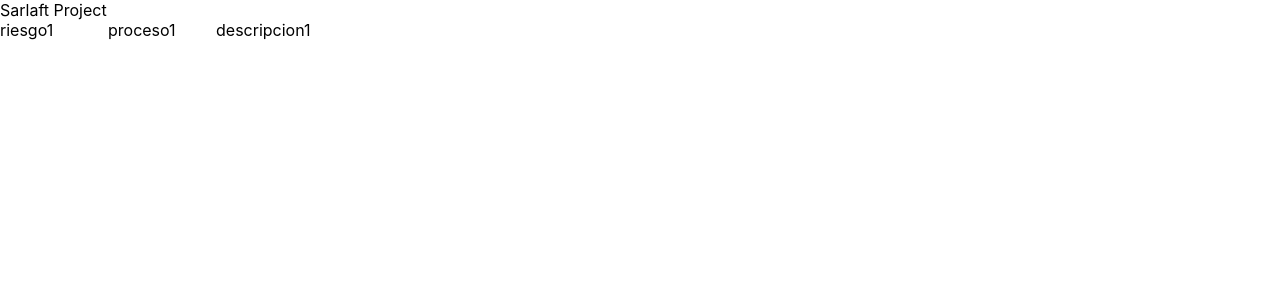
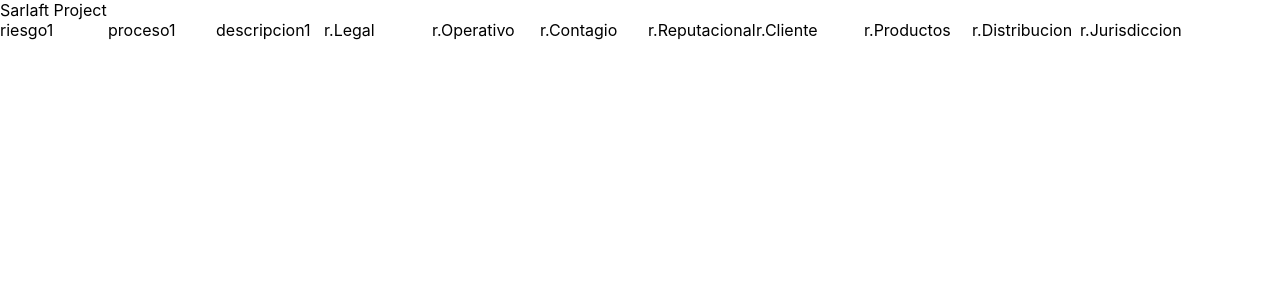
Before and after one commit to ProjectSarlaft/SarlaftProjectFront, a React (Create React App) app: page / in a window 1280 px wide. Shown: the top 300 px of the page. Built offline with nearby package versions, Linux system fonts and the light colour scheme.

Commit message:
Factores de Riesgo y Riesgos Asociados

```diff
--- a/src/App.js
+++ b/src/App.js
@@ -1,5 +1,7 @@
 import React, { Component } from 'react'; import { Row, Col } from 'react-flexbox-grid';
 import Riesgo from './componentes/Riesgo';
+import RiesgosAsociados from './componentes/RiesgosAsociados';
+import FactoresRiesgo from './componentes/FactoresRiesgo';
 
 class App extends Component {
   render() {
@@ -9,6 +11,10 @@ class App extends Component {
 
           <Row>
             <Col  md={3} lg={3} ><Riesgo riesgo = "riesgo1" proceso = "proceso1" descripcion = "descripcion1" ></Riesgo></Col>
+            <Col  md={4} lg={4} ><RiesgosAsociados riesgoLegal = "r.Legal" riesgoOperativo = "r.Operativo" riesgoContagio = "r.Contagio"
+                                  riesgoReputacional = "r.Reputacional"></RiesgosAsociados></Col>
+            <Col  md={4} lg={4} ><FactoresRiesgo riesgoCliente = "r.Cliente" riesgoProductos = "r.Productos" riesgoDistribucion = "r.Distribucion"
+                                  riesgoJurisdiccion = "r.Jurisdiccion"></FactoresRiesgo></Col>
           </Row>
       </div>
     );
--- /dev/null
+++ b/src/componentes/FactoresRiesgo.js
@@ -0,0 +1,28 @@
+import {Row, Col } from 'react-flexbox-grid';
+import React, { Component } from 'react';
+
+class FactoresRiesgo extends Component {
+    constructor(props) {
+        super(props);
+        this.state = {
+            riesgoCliente: props.riesgoCliente,
+            riesgoProductos: props.riesgoProductos,
+            riesgoDistribucion: props.riesgoDistribucion,
+            riesgoJurisdiccion: props.riesgoJurisdiccion,
+        }
+    }
+    render() {
+        const { riesgoCliente, riesgoProductos, riesgoDistribucion, riesgoJurisdiccion } = this.state;
+      return (
+        <div>
+            <Row>
+                <Col  md={3} lg={3} >{riesgoCliente}</Col>
+                <Col  md={3} lg={3} >{riesgoProductos}</Col>
+                <Col md={3} lg={3} >{riesgoDistribucion}</Col>
+                <Col md={3} lg={3} >{riesgoJurisdiccion}</Col>
+            </Row>
+        </div>
+          );
+        }
+      }
+      export default FactoresRiesgo;
--- /dev/null
+++ b/src/componentes/RiesgosAsociados.js
@@ -0,0 +1,28 @@
+import {Row, Col } from 'react-flexbox-grid';
+import React, { Component } from 'react';
+
+class RiesgosAsociados extends Component {
+    constructor(props) {
+        super(props);
+        this.state = {
+            riesgoLegal: props.riesgoLegal,
+            riesgoOperativo: props.riesgoOperativo,
+            riesgoContagio: props.riesgoContagio,
+            riesgoReputacional: props.riesgoReputacional,
+        }
+    }
+    render() {
+        const { riesgoLegal, riesgoOperativo, riesgoContagio, riesgoReputacional } = this.state;
+      return (
+        <div>
+            <Row>
+                <Col  md={3} lg={3} >{riesgoLegal}</Col>
+                <Col  md={3} lg={3} >{riesgoOperativo}</Col>
+                <Col md={3} lg={3} >{riesgoContagio}</Col>
+                <Col md={3} lg={3} >{riesgoReputacional}</Col>
+            </Row>
+        </div>
+          );
+        }
+      }
+      export default RiesgosAsociados;
```
